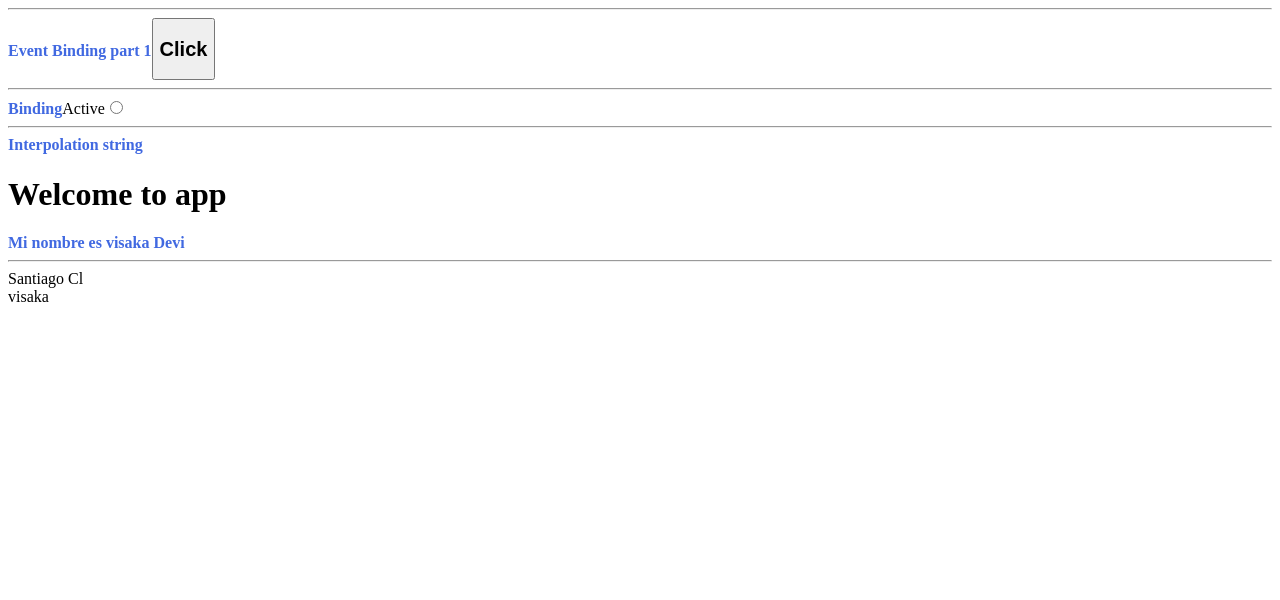
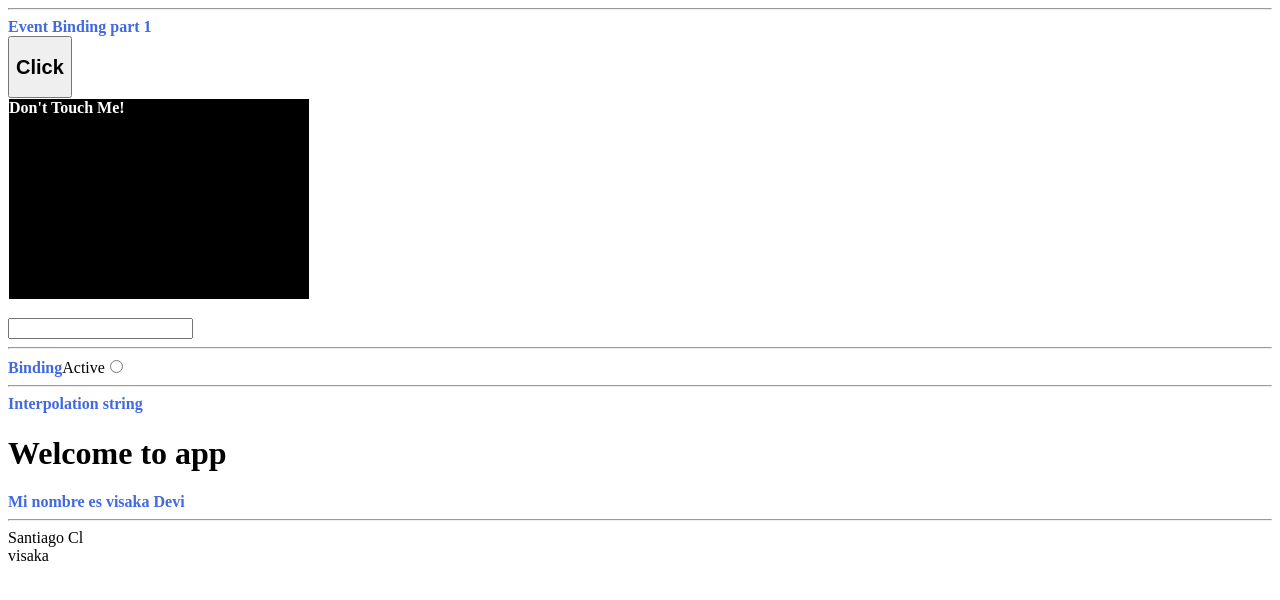
Before and after one commit to devdevi/angularUdemy, an Angular app: page / in a window 1280 px wide. Shown: the top 600 px of the page. Built offline with nearby package versions, Linux system fonts and the light colour scheme.

Commit message:
Event binding part 1

```diff
--- a/src/app/app.component.css
+++ b/src/app/app.component.css
@@ -4,5 +4,12 @@ css y archivo Typescript */
 span{
     color: royalblue;
     font-weight: 800;
-
 }
+.box{
+    height: 200px;
+    width: 300px;
+    border: 1px solid;
+    background-color: #000;
+    cursor: pointer;
+    color:White;
+}
--- a/src/app/app.component.html
+++ b/src/app/app.component.html
@@ -1,8 +1,16 @@
 <hr>
 <span>Event Binding part 1</span>
+<br>
 <!-- Dar eventos a los botones -->
 <button (click)='greatPerson()'><h2>Click</h2></button>
+<div (mouseover)='mousingOver()' class="box">
+  <b>Don't Touch Me!</b>
+</div>
+<br>
+<input type="text" (keydown)='keyDowning()'>
+<!-- You can do it this with all the events -->
 <hr>
+
 <span>Binding</span>
 <label for="status">Active</label>
 <input type="radio" name="" id="status" [checked]="status">
@@ -10,6 +18,7 @@
 <!-- [para hacer binding] -->
 <hr>
 <span>Interpolation string</span>
+<br>
 <h1>Welcome to app</h1>
 <span>Mi nombre es  {{name}} {{last}}</span>
 <br>
--- a/src/app/app.component.ts
+++ b/src/app/app.component.ts
@@ -34,4 +34,10 @@ export class AppComponent {
   greatPerson(){
     alert('Hi you are a Good Person')
   }
+  mousingOver(){
+    alert('Why you Touch me!')
+  }
+  keyDowning(){
+    alert('oh La La')
+  }
 }
```
